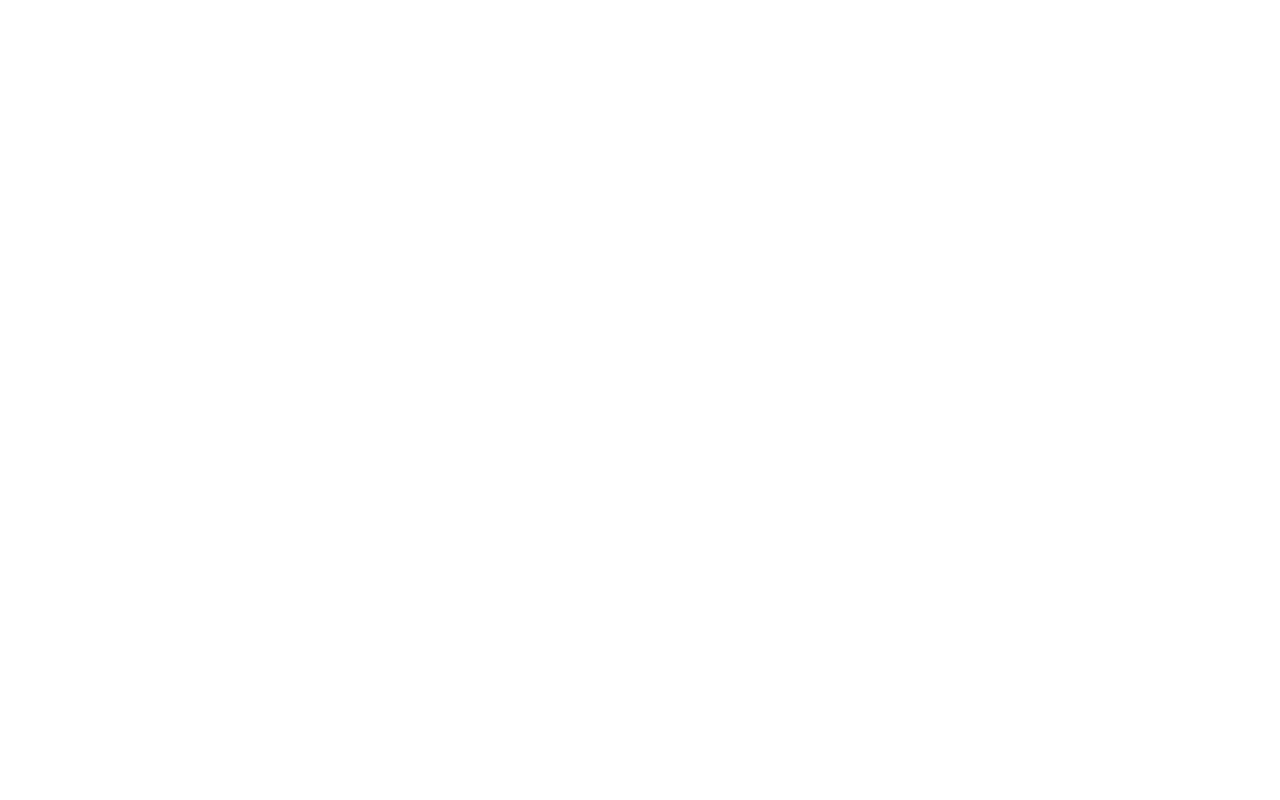
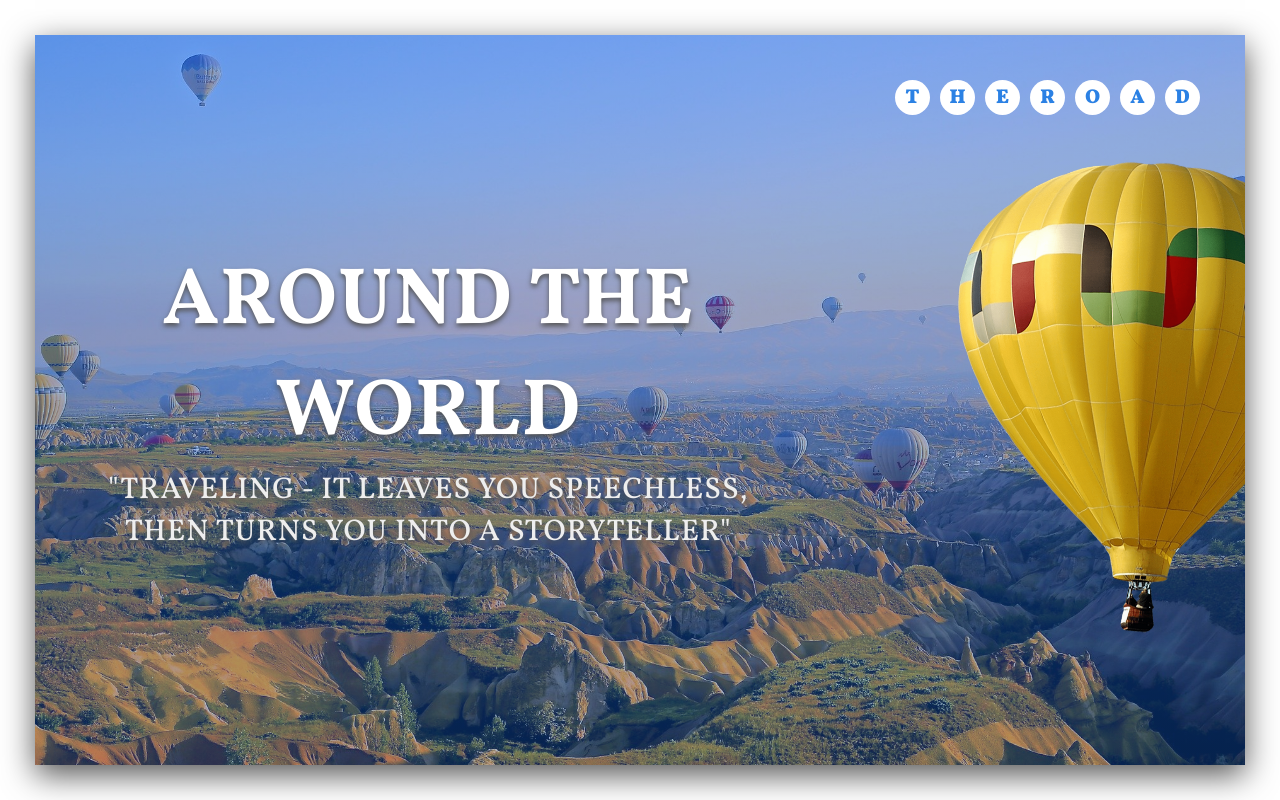
Before and after one commit to BrianLevin/The-Road, a plain HTML site: page index.html in a window 1280 px wide. Drawn offline with Linux system fonts and the light colour scheme; a web font is replaced by a local one.

Commit message:
customize and make landing page work

```diff
--- a/index.html
+++ b/index.html
@@ -14,7 +14,36 @@
 <link href="https://fonts.googleapis.com/css2?family=Baloo+2:wght@400;500;600;700;800&family=Bellota+Text:wght@300;400;700&family=Josefin+Sans:wght@400;500;600;700&family=Jost:wght@100;200;300;400;500;600;700;800;900&family=Monoton&family=Nunito:wght@200;300;400;500;600;700;800;900&family=Oswald:wght@200;300;400;500;600;700&family=Special+Elite&family=Vollkorn:wght@400;500;600;700;800;900&family=Work+Sans:wght@500;600;700;800;900&display=swap" rel="stylesheet">
     </head>
     <body>
+        <div class="container">
+            <header class="header center">
+                <div class="header-text">
+                  <h1 class="heading">Around the world</h1>
+                  <p class="header-paragraph">
+                    "Traveling - it leaves you speechless, then turns you into a
+                    storyteller"
+                  </p>
+                </div>
+                <img
+                  src="images/air-balloon.png"
+                  alt="Header Image"
+                  class="header-image"
+                />
+                <div class="logo">
+                  <h1>
+                    <span class="center">t</span>
+                    <span class="center">h</span>
+                    <span class="center">e</span>
+                    <span class="center">r</span>
+                    <span class="center">o</span>
+                    <span class="center">a</span>
+                    <span class="center">d</span>
+                  </h1>
+                </div>
+              </header>
+              <!-- End of Header -->
 
+
+        </div>
 
         <script src="" async defer></script>
     </body>
--- a/style.css
+++ b/style.css
@@ -25,3 +25,142 @@
     justify-content: center;
     align-items: center;
   }
+
+  .container {
+    background-color: var(--secondary-color);
+    margin: 3.5rem;
+    box-shadow: 0 1rem 3rem var(--grey-color);
+    overflow: hidden;
+  }
+
+  /* End of Common styles */
+
+
+  /* Header */
+.header {
+    width: 100%;
+    height: calc(100vh - 7rem);
+    background: linear-gradient(rgba(18, 113, 255, 0.5), rgba(18, 113, 255, 0.3)),
+      url(images/header-bg.jpg) center no-repeat;
+    background-size: cover;
+    position: relative;
+    perspective: 100rem;
+  }
+
+  .header-text {
+    text-align: center;
+    text-transform: uppercase;
+    letter-spacing: 0.1rem;
+    text-shadow: 0 0.3rem 0.5rem var(--grey-color);
+  }
+
+  .heading {
+    font-size: 8rem;
+    color: var(--white-color);
+  }
+
+
+  .header-paragraph {
+    font-size: 3rem;
+    font-weight: 500;
+    color: var(--secondary-color);
+    max-width: 70rem;
+    margin: auto;
+  }
+
+  .logo {
+    position: absolute;
+    top: 4rem;
+    right: 4rem;
+  }
+
+  .logo h1 {
+    display: flex;
+  }
+
+  .logo h1 span {
+    font-size: 2rem;
+    font-weight: 900;
+    color: var(--primary-color);
+    text-transform: uppercase;
+    background-color: var(--white-color);
+    width: 3.5rem;
+    height: 3.5rem;
+    margin: 0.5rem;
+    border-radius: 50%;
+  }
+
+
+.logo h1 span:nth-child(1) {
+    animation: drop-letters 5s 0.1s infinite;
+  }
+
+  .logo h1 span:nth-child(2) {
+    animation: drop-letters 5s 0.2s infinite;
+  }
+
+  .logo h1 span:nth-child(3) {
+    animation: drop-letters 5s 0.3s infinite;
+  }
+
+  .logo h1 span:nth-child(4) {
+    animation: drop-letters 5s 0.4s infinite;
+  }
+
+  .logo h1 span:nth-child(5) {
+    animation: drop-letters 5s 0.5s infinite;
+  }
+
+  .logo h1 span:nth-child(6) {
+    animation: drop-letters 5s 0.6s infinite;
+  }
+
+  .logo h1 span:nth-child(7) {
+    animation: drop-letters 5s 0.7s infinite;
+  }
+
+  @keyframes drop-letters {
+    0% {
+      transform: translateY(0);
+    }
+    10% {
+      transform: translateY(0);
+    }
+    15% {
+      transform: translateY(-100%);
+    }
+    20% {
+      transform: translateY(0);
+    }
+    100% {
+      transform: translateY(0);
+    }
+  }
+
+  .header-image {
+    width: 35%;
+    animation: image-float 150s infinite;
+  }
+  @keyframes image-float {
+    0% {
+      transform: translateZ(40rem);
+      opacity: 1;
+    }
+    40% {
+      transform: translateZ(-500rem) translateX(150rem);
+      opacity: 0.8;
+    }
+    70% {
+      transform: translateZ(-1500rem) translateX(800rem);
+      opacity: 0.6;
+    }
+    80% {
+      transform: translateZ(-50rem) translateX(100rem);
+      opacity: 0.8;
+    }
+    100% {
+      transform: translateZ(40rem);
+      opacity: 1;
+    }
+  }
+  /* End of Header */
```
